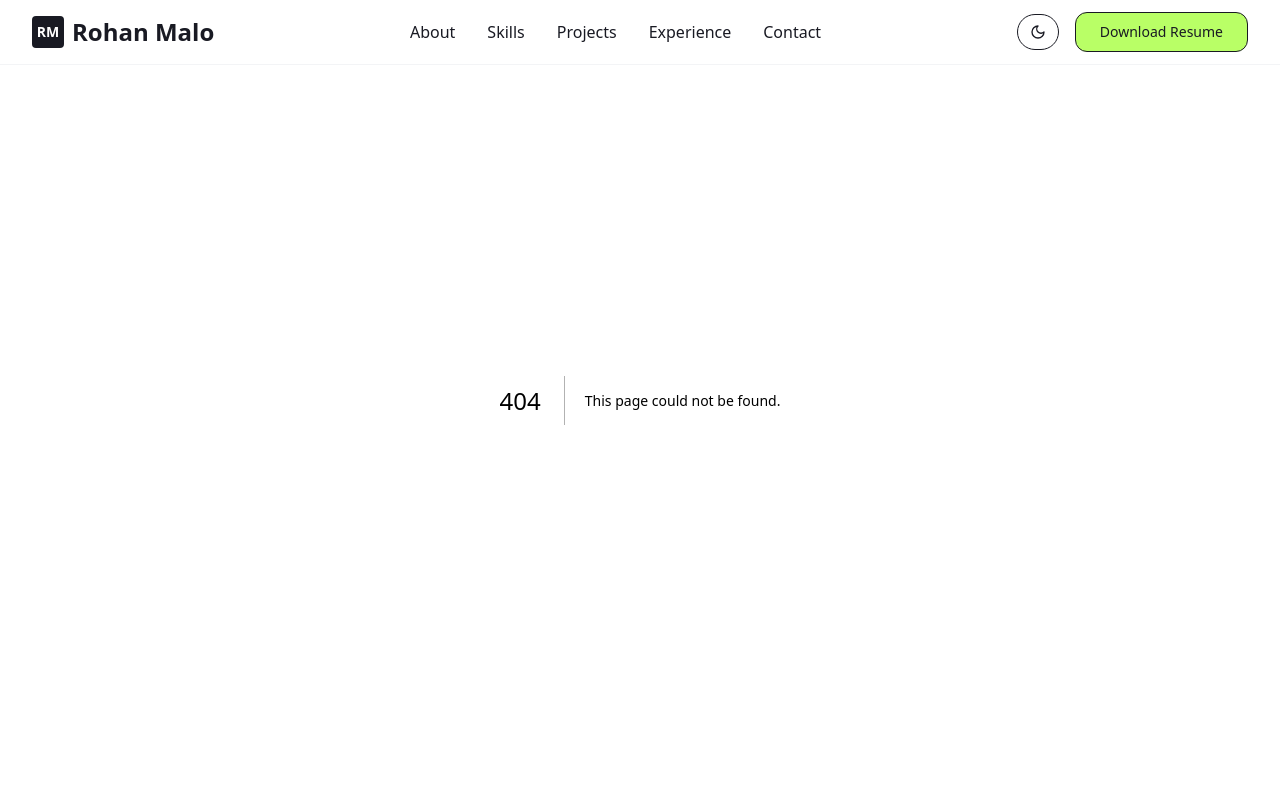
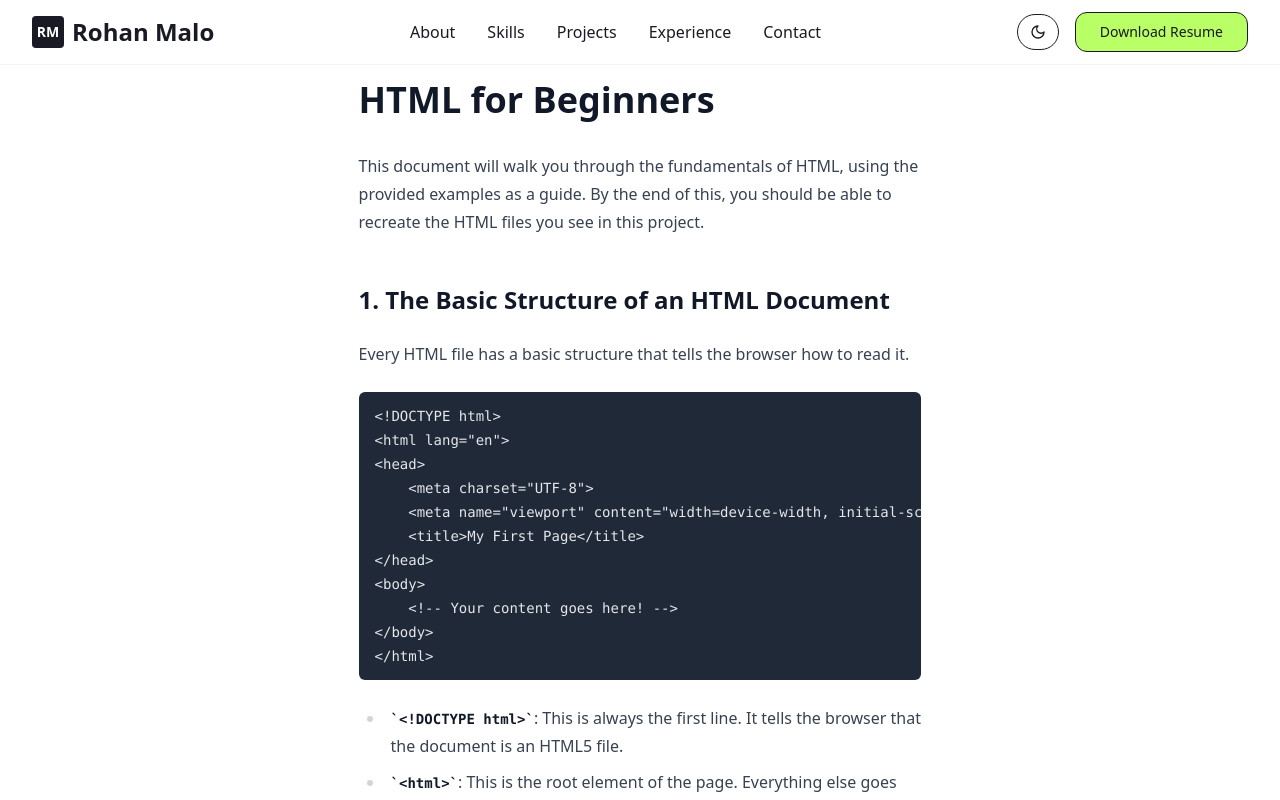
Before and after one commit to reo127/rohan, a Next.js app: page /html in a window 1280 px wide. Before the commit this address had no page. Shown: the top 800 px of the page. Built offline with nearby package versions, Linux system fonts and the light colour scheme.

Commit message:
html added

```diff
--- /dev/null
+++ b/app/html/page.tsx
@@ -0,0 +1,18 @@
+
+import fs from "fs";
+import path from "path";
+import ReactMarkdown from "react-markdown";
+import remarkGfm from "remark-gfm";
+
+const Page = () => {
+  const mdFilePath = path.join(process.cwd(), "public", "html.md");
+  const mdContent = fs.readFileSync(mdFilePath, "utf-8");
+
+  return (
+    <div className="prose mx-auto p-4 mt-16">
+      <ReactMarkdown remarkPlugins={[remarkGfm]}>{mdContent}</ReactMarkdown>
+    </div>
+  );
+};
+
+export default Page;
--- a/package.json
+++ b/package.json
@@ -51,8 +51,10 @@
     "react-day-picker": "8.10.1",
     "react-dom": "^19",
     "react-hook-form": "^7.54.1",
+    "react-markdown": "^10.1.0",
     "react-resizable-panels": "^2.1.7",
     "recharts": "2.15.0",
+    "remark-gfm": "^4.0.1",
     "sonner": "^1.7.1",
     "tailwind-merge": "^2.5.5",
     "tailwindcss-animate": "^1.0.7",
@@ -60,6 +62,7 @@
     "zod": "^3.24.1"
   },
   "devDependencies": {
+    "@tailwindcss/typography": "^0.5.16",
     "@types/node": "^22",
     "@types/react": "^19",
     "@types/react-dom": "^19",
--- a/tailwind.config.ts
+++ b/tailwind.config.ts
@@ -102,6 +102,6 @@ const config: Config = {
       },
     },
   },
-  plugins: [],
+  plugins: [require("@tailwindcss/typography")],
 }
 export default config
```
Also changed, not shown: 1 other file (tests, documents, lock files or other folders).
